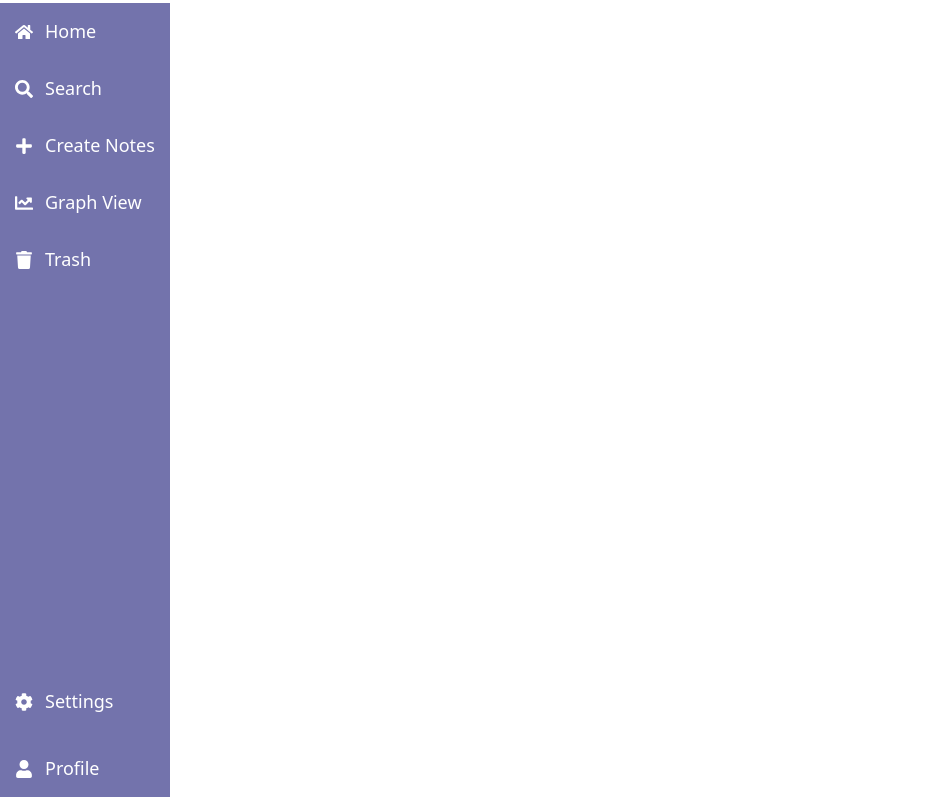
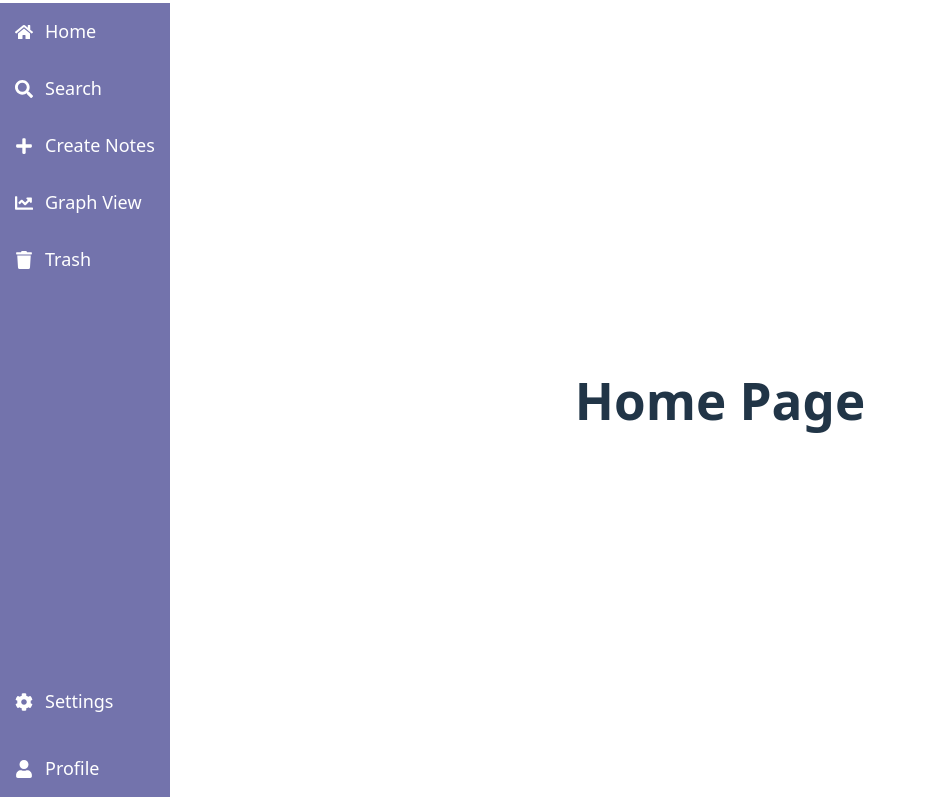
Before and after one commit to shr-gitt/Personal-Knowledge-Management-App, a React app in the folder frontend/: page /login in a window 1280 px wide. Both pictures are taken after a click on the button "Login". Shown: the whole page, without its empty margins (0-926 px from the left). Built offline with nearby package versions, Linux system fonts and the light colour scheme; the HTML template or start-up script is replaced by a standard one.

Commit message:
Intialized all pages from navbar

```diff
--- a/frontend/src/App.tsx
+++ b/frontend/src/App.tsx
@@ -2,6 +2,12 @@ import './App.css';
 import { BrowserRouter as Router, Routes, Route, Navigate } from 'react-router-dom';
 import Login from './Pages/Login';
 import Home from './Pages/Home';
+import Search from './Components/Search';
+import CreateNotes from './Components/CreateNotes';
+import GraphView from './Components/GraphView';
+import Trash from './Components/Trash';
+import Settings from './Components/Settings';
+import Profile from './Components/Profile';
 import Layout from './Components/Layout';
 import { useState } from 'react';
 
@@ -19,13 +25,36 @@ function App() {
 
     {/* Private route wrapped by Layout */}
     <Route
-      element={<Layout children={undefined} />}  // Layout wraps all private pages
+      element={<Layout />}  // Layout wraps all private pages
     >
       <Route
         path="/"
         element={isLoggedIn ? <Home /> : <Navigate to="/login" />}
       />
-      {/* Add more private pages here */}
+      <Route
+        path="/search"
+        element={isLoggedIn ? <Search /> : <Navigate to="/login" />}
+      />
+      <Route
+        path="/create_notes"
+        element={isLoggedIn ? <CreateNotes /> : <Navigate to="/login" />}
+      />
+      <Route
+        path="/graph_view"
+        element={isLoggedIn ? <GraphView /> : <Navigate to="/login" />}
+      />
+      <Route
+        path="/trash"
+        element={isLoggedIn ? <Trash /> : <Navigate to="/login" />}
+      />
+      <Route
+        path="/settings"
+        element={isLoggedIn ? <Settings /> : <Navigate to="/login" />}
+      />
+      <Route
+        path="/profile"
+        element={isLoggedIn ? <Profile /> : <Navigate to="/login" />}
+      />
     </Route>
   </Routes>
 </Router>
--- /dev/null
+++ b/frontend/src/Components/CreateNotes.tsx
@@ -0,0 +1,5 @@
+const CreateNotes = () =>{
+    return  <h1>CreateNotes Page</h1>
+}
+
+export default CreateNotes
--- /dev/null
+++ b/frontend/src/Components/GraphView.tsx
@@ -0,0 +1,5 @@
+const GraphView = () =>{
+    return  <h1>GraphView Page</h1>
+}
+
+export default GraphView
--- a/frontend/src/Components/Layout.tsx
+++ b/frontend/src/Components/Layout.tsx
@@ -1,16 +1,17 @@
 import React, { ReactNode } from 'react';
 import Navbar from './Navbar';
+import { Outlet } from 'react-router-dom';
 
 interface Props {
     children: ReactNode;
 }
 
-const Layout = ({ children }: Props) => {
+const Layout = () => {
     return (
-    <div>
+    <div style={{display:"flex"}}>
         <Navbar />
-        <div style={{ padding: '20px' }}>
-        {children} {/* This renders the page content */}
+        <div style={{marginLeft:"160px", padding: '20px', width:"100%" }}>
+        <Outlet /> {/* This renders the page content */}
         </div>
     </div>
     );
--- /dev/null
+++ b/frontend/src/Components/Profile.tsx
@@ -0,0 +1,5 @@
+const Profile = () =>{
+    return  <h1>Profile Page</h1>
+}
+
+export default Profile
--- /dev/null
+++ b/frontend/src/Components/Search.tsx
@@ -0,0 +1,5 @@
+const Search = () =>{
+    return  <h1>Search Page</h1>
+}
+
+export default Search
--- /dev/null
+++ b/frontend/src/Components/Settings.tsx
@@ -0,0 +1,5 @@
+const Settings = () =>{
+    return  <h1>Settings Page</h1>
+}
+
+export default Settings
--- /dev/null
+++ b/frontend/src/Components/Trash.tsx
@@ -0,0 +1,5 @@
+const Trash = () =>{
+    return  <h1>Trash Page</h1>
+}
+
+export default Trash
--- a/frontend/src/Pages/Home.tsx
+++ b/frontend/src/Pages/Home.tsx
@@ -1,11 +1,5 @@
-import Button from "../Components/Button"
-
-interface Props{
-    onLogin : () => void;
-}
-
 const Home = () =>{
-    return  <Button onClick={() => console.log('Login Clicked')} color='secondary'>Login</Button>
+    return  <h1>Home Page</h1>
 }
 
 export default Home
```
